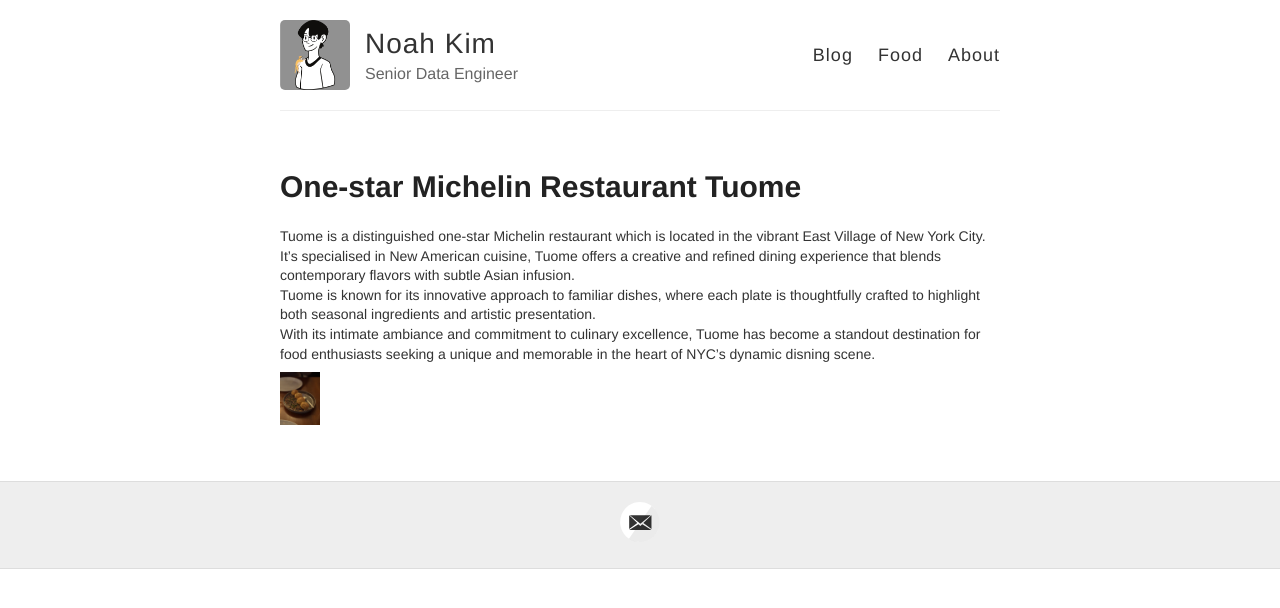
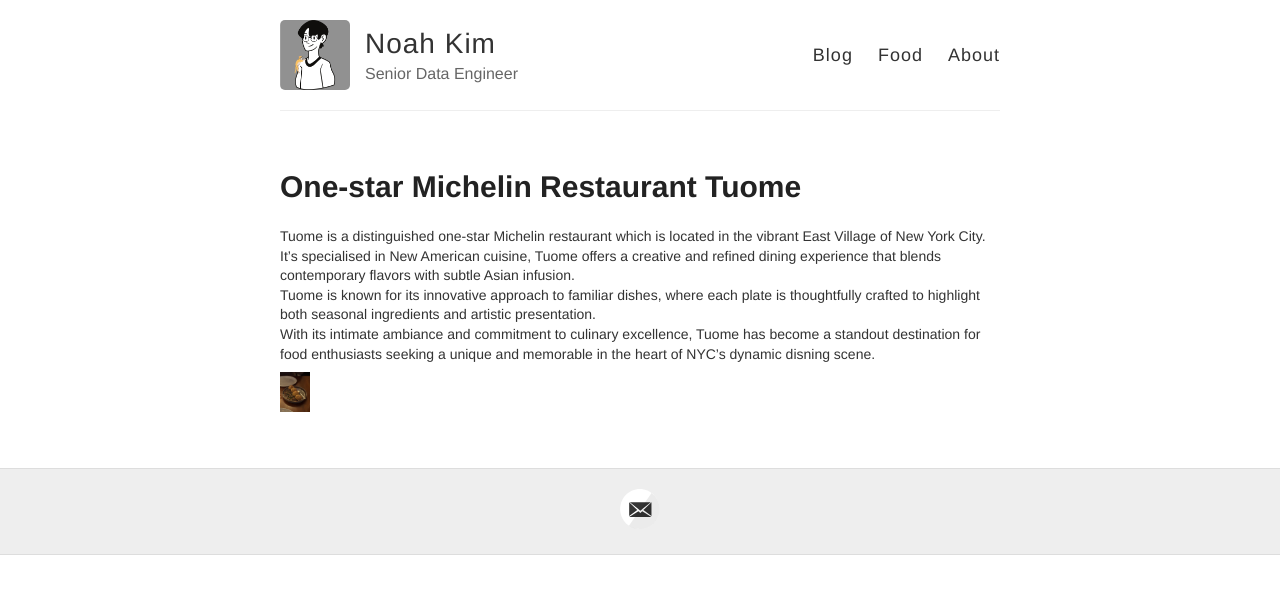
Before and after one commit to noahtjkim/noahtjkim.github.io, a Jekyll site: the page built from _posts/2024-08-24-Tuome.md, in a window 1280 px wide. Shown: the top 608 px of the page. Built offline with Jekyll 4.4.1, drawn with Linux system fonts in a browser that asks for light colours.

Commit message:
Update 2024-08-24-Tuome.md

```diff
--- a/_posts/2024-08-24-Tuome.md
+++ b/_posts/2024-08-24-Tuome.md
@@ -9,4 +9,4 @@
 Tuome is known for its innovative approach to familiar dishes, where each plate is thoughtfully crafted to highlight both seasonal ingredients and artistic presentation.
 With its intimate ambiance and commitment to culinary excellence, Tuome has become a standout destination for food enthusiasts seeking a unique and memorable in the heart of NYC's dynamic disning scene.
 
-![appetiser_1](/images/tuome/appetiser_1.jpg){: style="width:40px;" }
+![appetiser_1](/images/tuome/appetiser_1.jpg){: .img-small }
```
